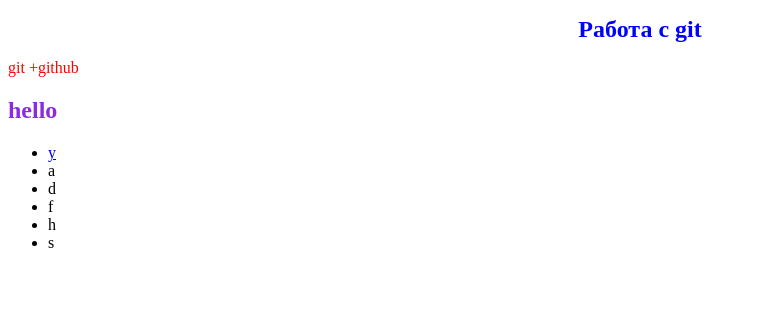
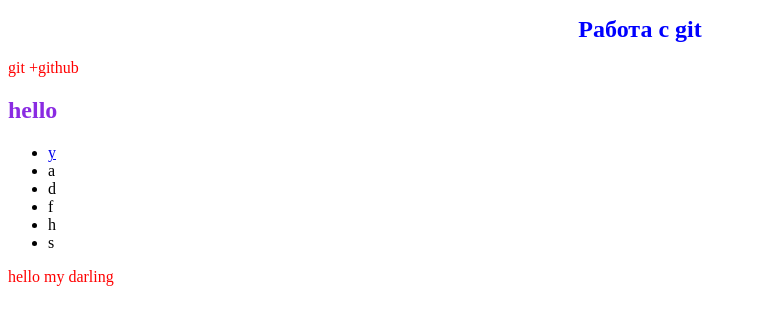
Before and after one commit to Annyrevega/gittest, a plain HTML site: page index.html in a window 1280 px wide. Shown: the whole page, without its empty margins (0-757 px from the left). Drawn offline with Linux system fonts and the light colour scheme.

Commit message:
just commit

```diff
--- a/index.html
+++ b/index.html
@@ -20,5 +20,6 @@
     <li>h</li>
     <li>s</li>
     </ul>
+    <p>hello my darling</p>
 </body>
 </html>
--- a/main.css
+++ b/main.css
@@ -1,3 +1,6 @@
+body{
+    overflow: hidden;
+}
 p{
     color: red;
 }
```
